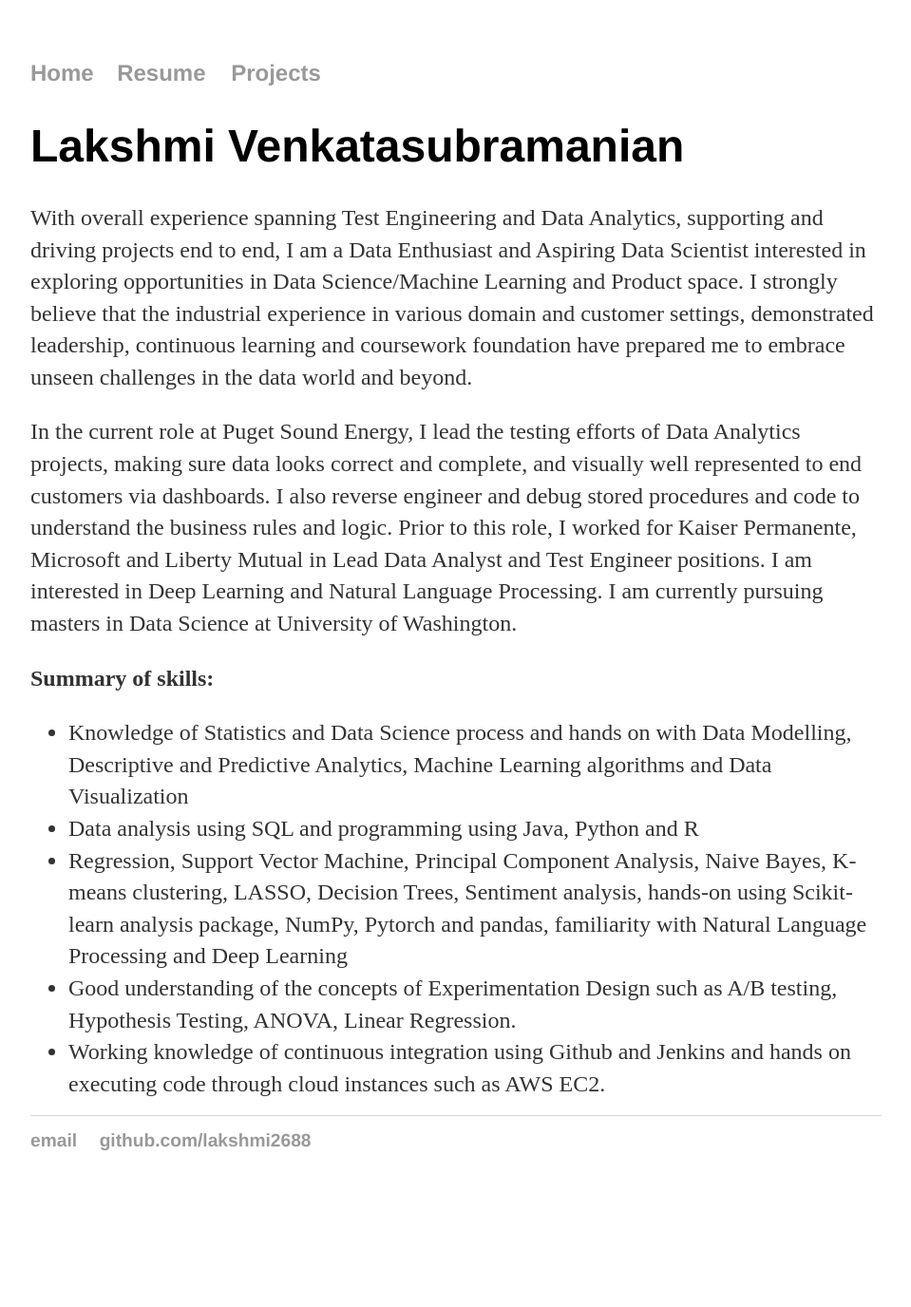
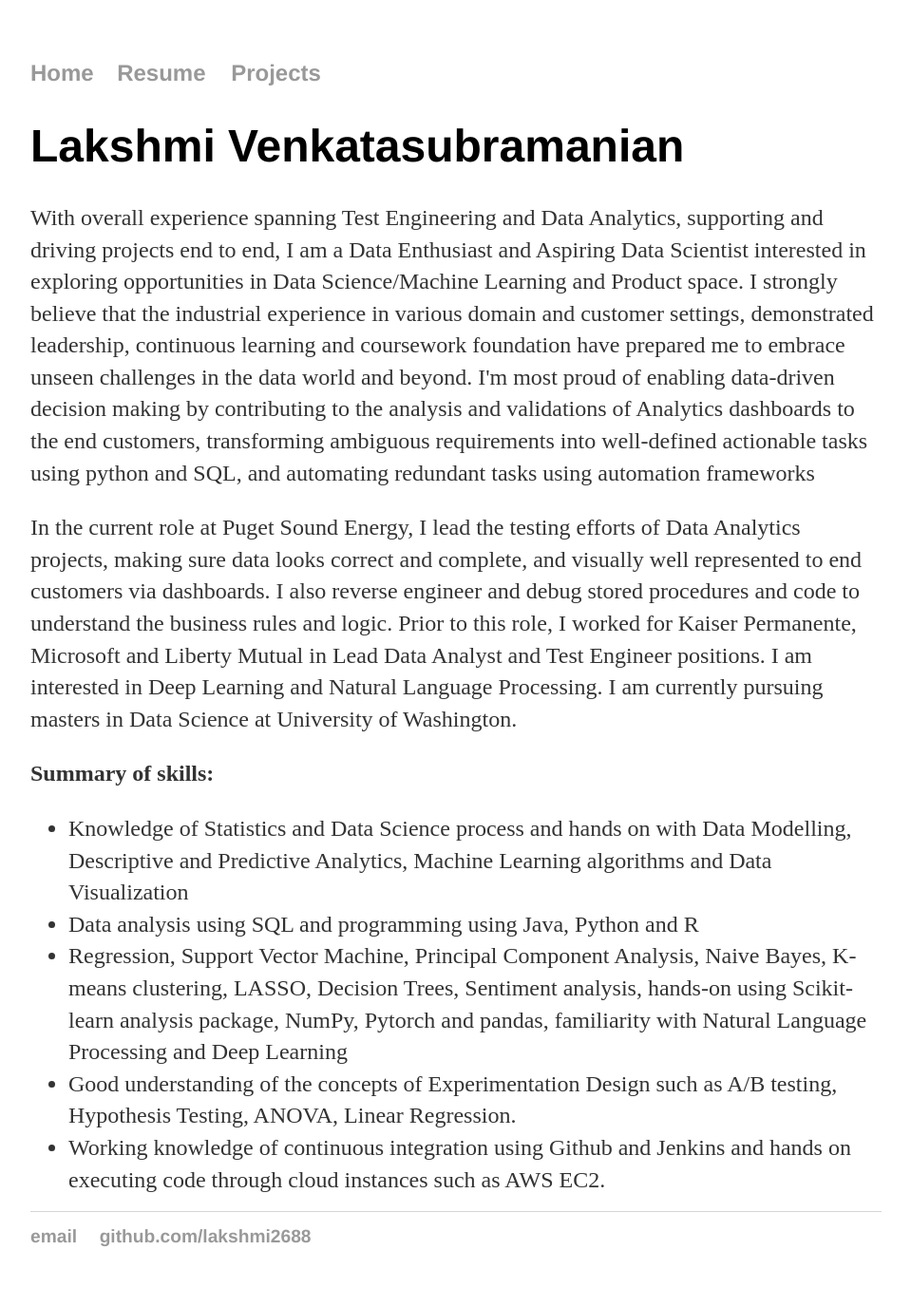
Before and after one commit to lakshmi2688/lakshmi2688.github.io, a Jekyll site: the page built from index.html, in a window 1280 px wide. Shown: the whole page at 95% size, without its empty margins (160-1119 px from the left). Built offline with Jekyll 4.4.1, drawn with Linux system fonts in a browser that asks for light colours; before the commit the page ends 1275 px from its top, so only the background shows below that.

Commit message:
Update index.html

```diff
--- a/index.html
+++ b/index.html
@@ -4,7 +4,8 @@ title: Lakshmi Venkatasubramanian, Data Enthusiast
 ---
 <div class="blurb">
 	<h1>Lakshmi Venkatasubramanian</h1>
-				<p>With overall experience spanning Test Engineering and Data Analytics, supporting and driving projects end to end, I am a Data Enthusiast and Aspiring Data Scientist interested in exploring opportunities in Data Science/Machine Learning and Product space. I strongly believe that the industrial experience in various domain and customer settings, demonstrated leadership, continuous learning and coursework foundation have prepared me to embrace unseen challenges in the data world and beyond.</p>
+				<p>With overall experience spanning Test Engineering and Data Analytics, supporting and driving projects end to end, I am a Data Enthusiast and Aspiring Data Scientist interested in exploring opportunities in Data Science/Machine Learning and Product space. I strongly believe that the industrial experience in various domain and customer settings, demonstrated leadership, continuous learning and coursework foundation have prepared me to embrace unseen challenges in the data world and beyond.
+	I'm most proud of enabling data-driven decision making by contributing to the analysis and validations of Analytics dashboards to the end customers, transforming ambiguous requirements into well-defined actionable tasks using python and SQL, and automating redundant tasks using automation frameworks</p>
 
 <p>In the current role at Puget Sound Energy, I lead the testing efforts of Data Analytics projects, making sure data looks correct and complete, and visually well represented to end customers via dashboards. I also reverse engineer and debug stored procedures and code to understand the business rules and logic. Prior to this role, I worked for Kaiser Permanente, Microsoft and Liberty Mutual in Lead Data Analyst and Test Engineer positions. I am interested in Deep Learning and Natural Language Processing. I am currently pursuing masters in Data Science at University of Washington.</p>
 
```
